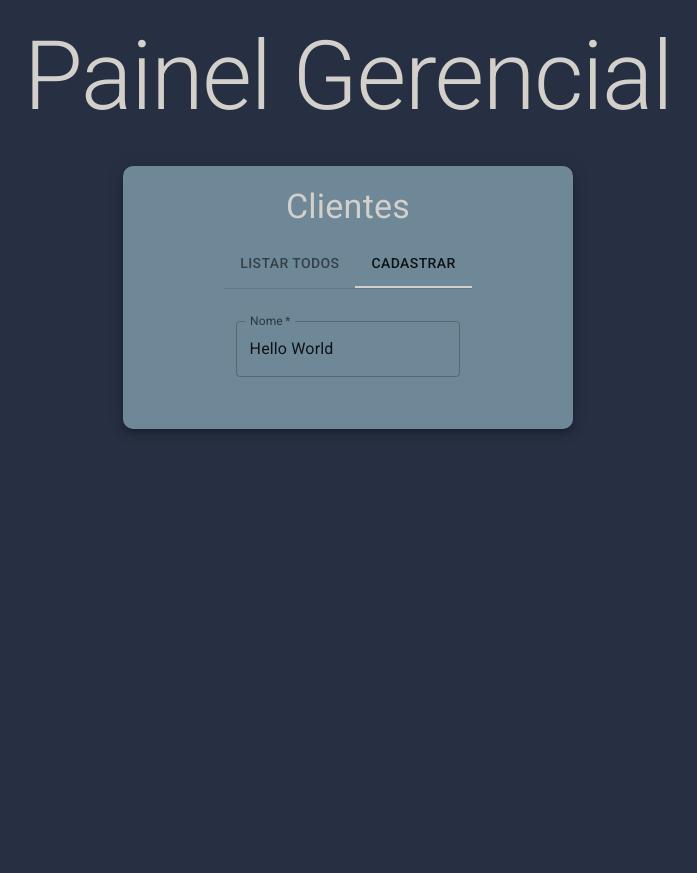
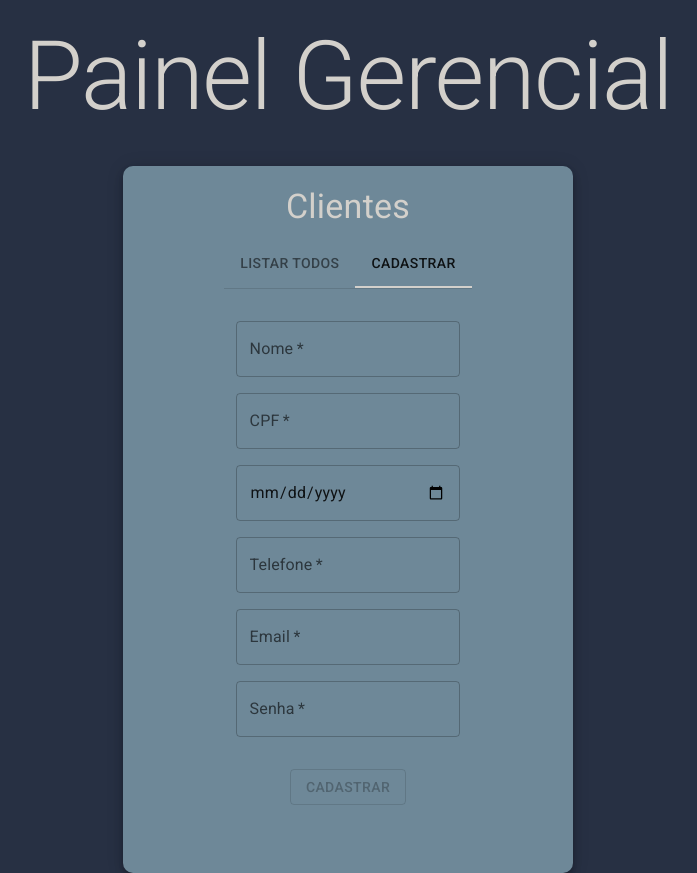
Before and after one commit to VictorMassarenti/crud-api-bank, a React (Vite) app: page /gerencia in a window 1280 px wide. Both pictures are taken after a click on the tab "CADASTRAR". Shown: the whole page, without its empty margins (292-989 px from the left). Before the commit the page ends 820 px from the top, so only its background shows below. Built offline with nearby package versions, Linux system fonts and the light colour scheme; no server answers.

Commit message:
mvp cadasctrarCliente

```diff
--- a/src/main.jsx
+++ b/src/main.jsx
@@ -6,7 +6,7 @@ import theme from './theme';
 import { RouterProvider, createBrowserRouter } from 'react-router-dom';
 import Home from './pages/Home';
 import Gerencia from './pages/Gerencia';
-import Clientes from './pages/Clientes';
+import Clientes from './pages/Cliente';
 
 const rootElement = document.getElementById('root');
 const root = createRoot(rootElement);
--- a/src/pages/components/CadastrarCliente.jsx
+++ b/src/pages/components/CadastrarCliente.jsx
@@ -5,10 +5,49 @@
   "email": "email@emarcom",
   "senha": "12345" */
 
-import { Box, TextField } from "@mui/material";
+import { Box, Button, TextField, Typography } from "@mui/material";
+import { useState } from "react";
+import api from "../services/api";
+import { format, parse } from "date-fns";
+
+function parseDate(date) {
+  const dataParse = parse(date, 'yyyy-MM-dd', new Date())
+  const response = format(dataParse, 'dd/MM/yyyy')
+  return response
+}
 
 export default function CadastrarCliente() {
+  const [nome, setNome] = useState('')
+  const [cpf, setCpf] = useState('')
+  const [data_nascimento, setData_nascimento] = useState('')
+  const [telefone, setTelefone] = useState('')
+  const [email, setEmail] = useState('')
+  const [senha, setSenha] = useState('')
+  const [sendForm, setSendForm] = useState(true)
 
+  function handleSubmit(event) {
+    event.preventDefault()
+    api
+      .post("/contas", {
+        nome,
+        cpf,
+        data_nascimento: parseDate(data_nascimento),
+        telefone,
+        email,
+        senha
+      })
+      .then((response) => console.log(response.data))
+      .catch((err) => {
+        console.error("ops! ocorreu um erro" + err);
+      });
+    setNome('')
+    setCpf('')
+    setData_nascimento('')
+    setTelefone('')
+    setEmail('')
+    setSenha('')
+    setSendForm(false)
+  }
   return (
     <Box
       component="form"
@@ -21,15 +60,53 @@ export default function CadastrarCliente() {
       }}
       noValidate
       autoComplete="off"
+      onSubmit={handleSubmit}
     >
-      <div>
-        <TextField
-          required
-          id="outlined-required"
-          label="Nome"
-          defaultValue="Hello World"
-        />
-      </div>
+      <TextField
+        required
+        label="Nome"
+        type="text"
+        onChange={e => setNome(e.target.value)}
+        value={nome}
+      />
+      <TextField
+        required
+        label="CPF"
+        type="text"
+        onChange={e => setCpf(e.target.value)}
+        value={cpf}
+      />
+      <TextField
+        required
+        type="date"
+        onChange={e => setData_nascimento(e.target.value)}
+        value={data_nascimento}
+      />
+      <TextField
+        required
+        label="Telefone"
+        type="text"
+        onChange={e => setTelefone(e.target.value)}
+        value={telefone}
+      />
+      <TextField
+        required
+        label="Email"
+        type="email"
+        onChange={e => setEmail(e.target.value)}
+        value={email}
+      />
+      <TextField
+        required
+        label="Senha"
+        type="password"
+        onChange={e => setSenha(e.target.value)}
+        value={senha}
+      />
+      <br />
+      <Button disabled={!senha} variant="outlined" type="submit">Cadastrar</Button>
+      <br />
+      <Typography hidden={sendForm} color='secondary'>Cliente cadastrado com sucesso!</Typography>
     </Box>
   )
 }
```
